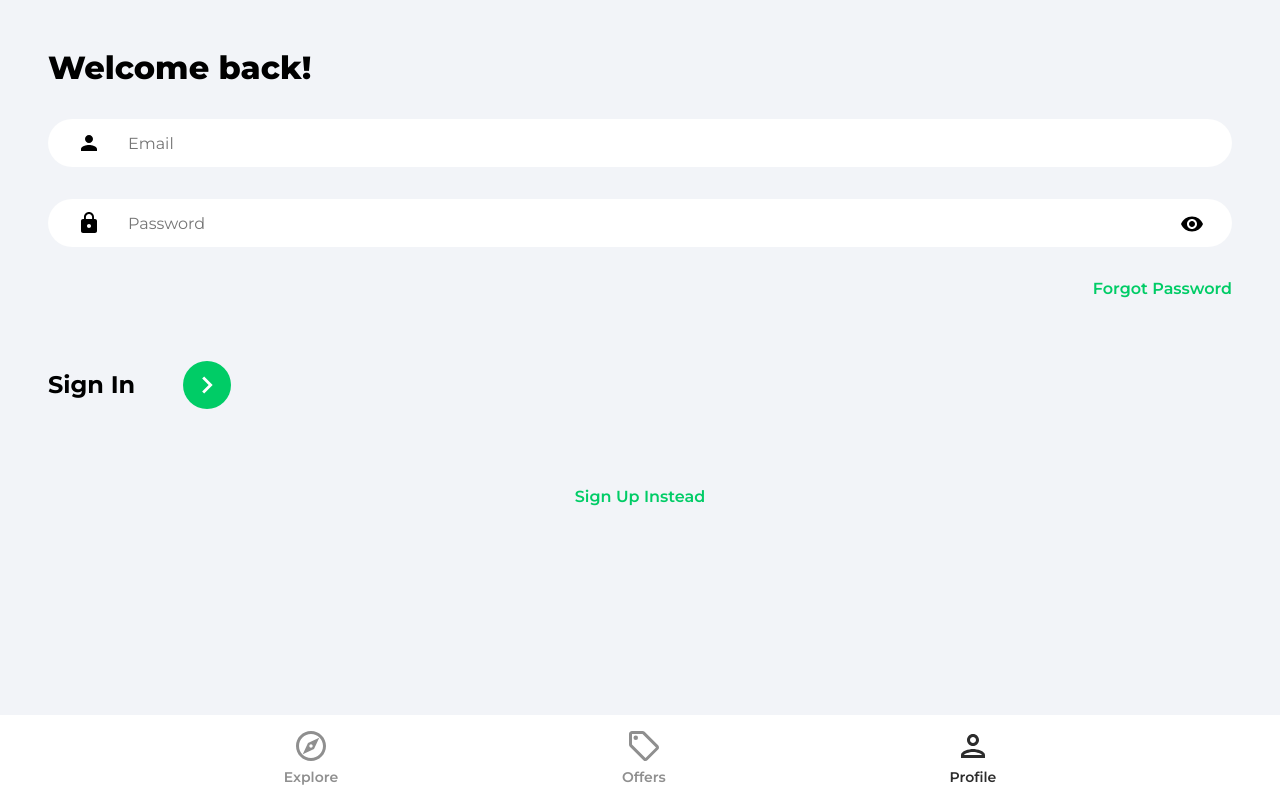
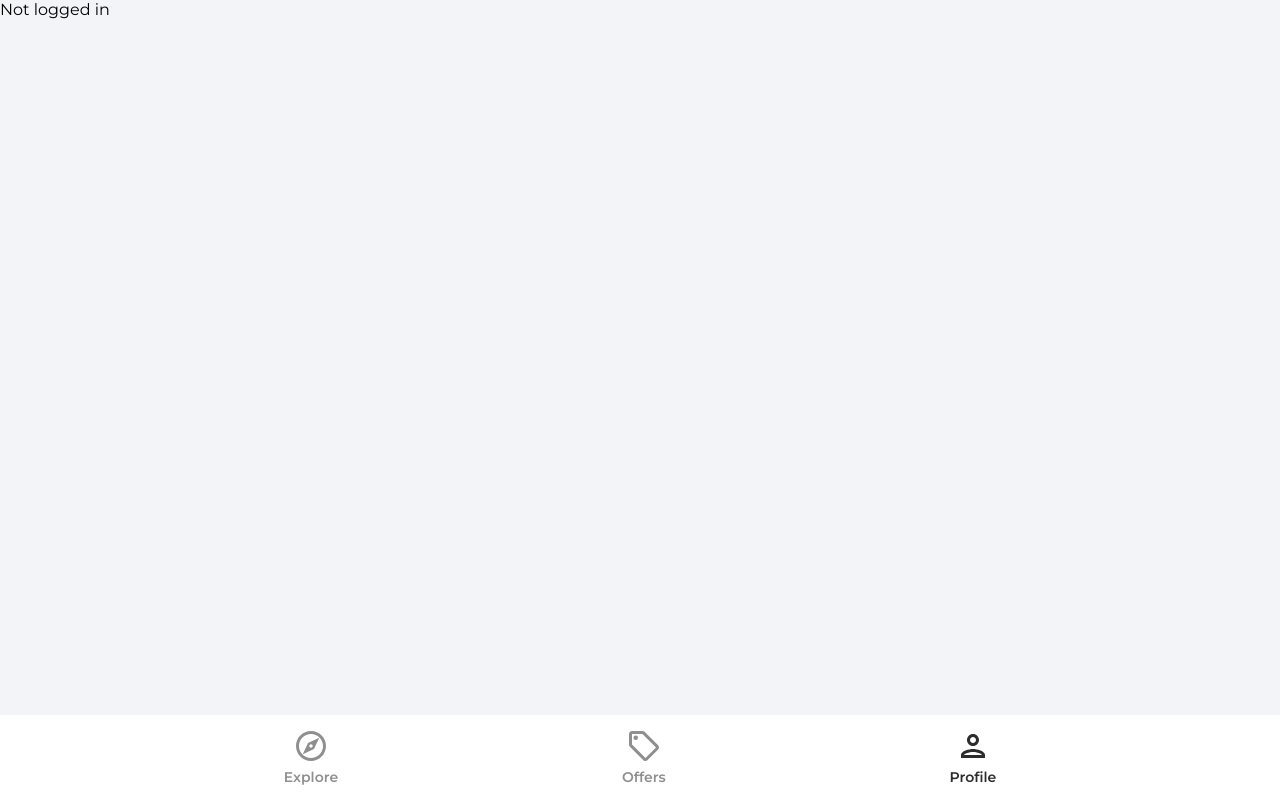
Before and after one commit to muksis/house-marketplace, a React (Create React App) app: page /profile in a window 1280 px wide. Built offline with nearby package versions, Linux system fonts and the light colour scheme.

Commit message:
Add user sign in

```diff
--- a/src/App.js
+++ b/src/App.js
@@ -14,7 +14,7 @@
         <Routes>
           <Route path="/" element={<Explore />} />
           <Route path="/offers" element={<Offers />} />
-          <Route path="/profile" element={<SignIn />} />
+          <Route path="/profile" element={<Profile />} />
           <Route path="/sign-in" element={<SignIn />} />
           <Route path="/sign-up" element={<SignUp />} />
           <Route path="/forgot-password" element={<ForgotPassword />} />
--- a/src/pages/Profile.jsx
+++ b/src/pages/Profile.jsx
@@ -1,9 +1,14 @@
+import { useState, useEffect } from "react";
+import { getAuth } from "firebase/auth";
+
 function Profile() {
-    return (
-      <div>
-        <h1>Profile</h1>
-      </div>
-    )
-  }
+  const [user, setUser] = useState(null);
+  const auth = getAuth();
+  useEffect(() => {
+    setUser(auth.currentUser);
+  }, []);
 
-  export default Profile;
+  return user ? <h1>{user.displayName}</h1> : "Not logged in";
+}
+
+export default Profile;
--- a/src/pages/SignIn.jsx
+++ b/src/pages/SignIn.jsx
@@ -1,5 +1,6 @@
 import { useState } from "react";
 import { Link, useNavigate } from "react-router-dom";
+import { getAuth, signInWithEmailAndPassword } from "firebase/auth";
 import { ReactComponent as ArrowRightIcon } from "../assets/svg/keyboardArrowRightIcon.svg";
 import visibilityIcon from "../assets/svg/visibilityIcon.svg";
 
@@ -20,6 +21,22 @@
       }));
     };
 
+    const onSubmit = async (e) => {
+      e.preventDefault();
+
+      try {
+        const auth = getAuth();
+
+        const userCredential = await signInWithEmailAndPassword(auth, email, password);
+
+        if (userCredential.user) {
+          navigate("/");
+        }
+      } catch (error) {
+        console.log(error);
+      }
+    };
+
     return (
       <>
         <div className="pageContainer">
@@ -28,7 +45,7 @@
           </header>
 
           <main>
-            <form>
+            <form onSubmit={onSubmit}>
               <input type="email" className="emailInput" placeholder="Email" id="email" value={email} onChange={onChange} />
 
               <div className="passwordInputDiv">
```
